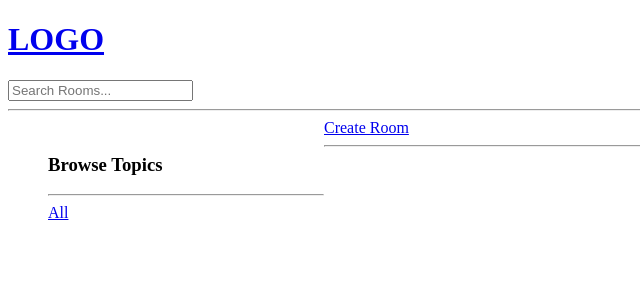
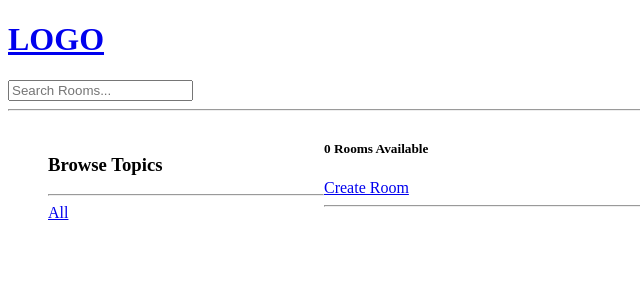
Before and after one commit to GoDodgers/msg_board, a Django app: page / in a window 1280 px wide. Shown: the top 300 px of the page, without its empty margins (0-640 px from the left). Run offline with Django 4.2, Linux system fonts and the light colour scheme; data that the repository does not hold is empty.

Commit message:
adds room_count to homepage

```diff
--- a/base/templates/base/home.html
+++ b/base/templates/base/home.html
@@ -21,14 +21,15 @@
         </div>
 
         {% for topic in topics %}
-            <div>
-                <a href="{% url 'home' %}?q={{topic.name}}">{{topic.name}}</a>
-            </div>
+        <div>
+            <a href="{% url 'home' %}?q={{topic.name}}">{{topic.name}}</a>
+        </div>
         {% endfor %}
 
     </dir>
 
     <div class="middle-container">
+        <h5>{{room_count}} Rooms Available</h5>
         <a href="{% url 'create_room' %}"> Create Room </a>
         <hr>
 
--- a/base/views.py
+++ b/base/views.py
@@ -1,4 +1,6 @@
+import imp
 from django.shortcuts import render, redirect
+from django.db.models import Q
 from .models import Room, Topic
 from .forms import RoomForm
 
@@ -10,14 +12,23 @@ def home(req):
     if query is None:
         query = ''
 
-    rooms = Room.objects.filter(topic__name__icontains=query)
+    rooms = Room.objects.filter(
+        Q(topic__name__icontains=query) |
+        Q(name__icontains=query) |
+        Q(description__icontains=query)
+    )
+
     topics = Topic.objects.all()
     # rooms = Room.objects.get()
     # rooms = Room.objects.filter()
     # rooms = Room.objects.exclude()
+
+    room_count = rooms.count()
+
     context = {
         'rooms': rooms,
-        'topics': topics
+        'topics': topics,
+        'room_count': room_count
     }
     return render(req, 'base/home.html', context)
 
```
